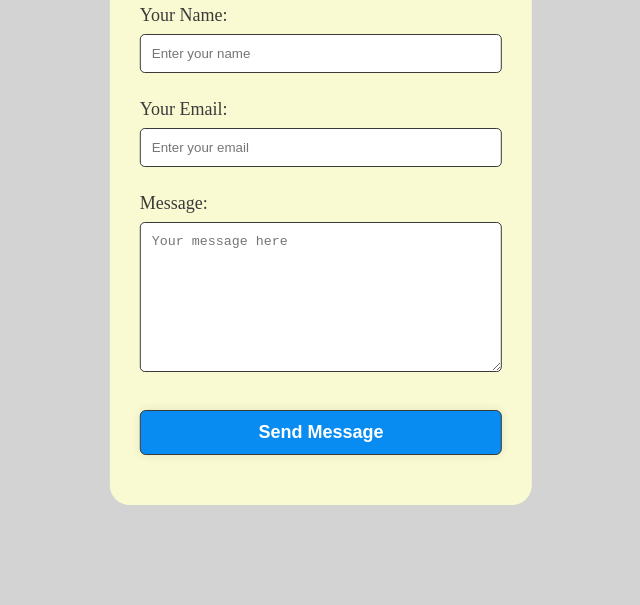
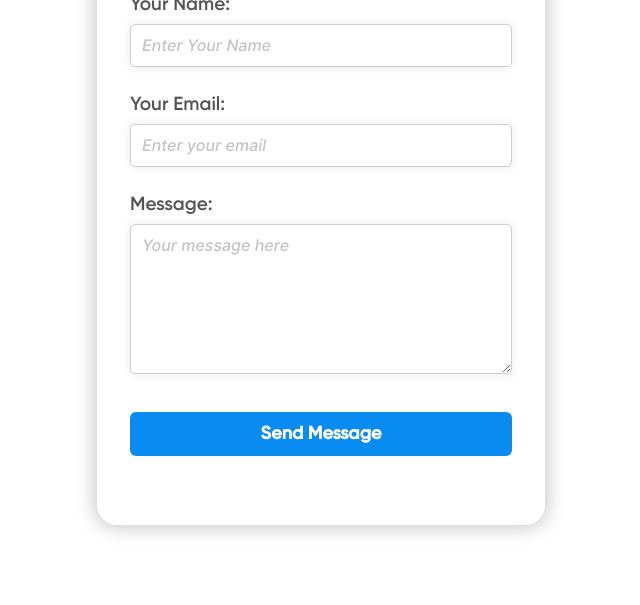
Before and after one commit to ved7482/styling-contact-us-form, a plain HTML site: page index.html in a window 1280 px wide. Shown: the part 195-800 px from the top of the page, without its empty margins (319-959 px from the left). Drawn offline with Linux system fonts and the light colour scheme.

Commit message:
final commit

```diff
--- a/index.html
+++ b/index.html
@@ -5,7 +5,7 @@
 <head>
     <meta charset="UTF-8">
     <meta name="viewport" content="width=device-width, initial-scale=1.0">
-    <title>Form | Contact Us</title>
+    <title>Contact Us Form</title>
     <link rel="stylesheet" href="style.css">
 </head>
 <body>
--- a/style.css
+++ b/style.css
@@ -1,5 +1,17 @@
+/*JAI SHREE RAM*/
 
-/*JAI SHREE RAM*/
+@font-face {
+    font-family: gilroy;
+    src: url(assets/fonts/Gilroy-SemiBold.ttf);
+}
+@font-face {
+    font-family: inter;
+    src: url(assets/fonts/Inter-MediumItalic.otf);
+}
+@font-face {
+    font-family: california;
+    src: url(assets/fonts/dealerplatecalifornia.ttf);
+}
 
 *{
     margin: 0;
@@ -15,42 +27,78 @@ html, body{
 .main {
     height: 100%;
     width: 100%;
-    background-color: lightgrey;
+}
+
+form {
+    -webkit-user-select: none;
+    -ms-user-select: none;
+    user-select: none;
 }
 
 .container {
-    width: 33%;
-    height: 75%;
-    background-color: lightgoldenrodyellow;
+    width: 35%;
+    height: 80%;
     position: absolute;
     top: 50%;
     left: 50%;
     transform: translate(-50%, -50%);
     border-radius: 20px;
-    padding: 23px 30px;
+    padding: 25px 33px;
+    box-shadow: 0px 0px 20px 2px rgb(196, 196, 196);
 }
 
 .container h1 {
     text-align: center;
     margin: 20px 0;
+    font-size: 36px;
+    font-weight: 650;
+    font-family: california;
+}
+.container h1::selection {
+    color: rgb(33, 193, 252);
+    background-color: #323232;
+}
+.container h1:hover {
+    text-shadow: 10px 8px 10px rgb(161, 161, 161);
 }
 
 label {
-    font-size: 18px;
+    font-size: 19px;
     font-weight: 300;
-    color: rgb(58, 58, 58);
+    color: rgb(83, 83, 83);
+    font-family: gilroy;
+}
+
+#name {
+    text-transform: capitalize;
 }
 
 input {
     width: 100%;
     padding: 11px;
     margin: 8px 0;
+    border: none;
     border-radius: 5px;
-    border: 1px solid rgb(58, 58, 58);
+    border: 1px solid rgb(206, 206, 206);
+    font-weight: 500;
+    font-size: 16px;
+    font-family: inter;
+    box-shadow: 0 0 8px 2px #f0f0f0;
+    color: rgb(68, 57, 57);
+}
+
+::placeholder {
+    color: rgb(195, 195, 195);
 }
 
 input:focus {
-    color: blue;
+    color: rgb(138, 32, 32);
+    outline: none;
+    border: 0.2px solid blue;
+    box-shadow: 0 0 5px rgba(0, 123, 255, 0.5);
+}
+input:hover, textarea:hover {
+    border-color: #007BFF;
 }
 
 textarea {
@@ -58,24 +106,54 @@ textarea {
     height: 150px;
     padding: 11px;
     margin: 8px 0;
+    border: none;
     border-radius: 5px;
-    border: 1px solid rgb(58, 58, 58);
+    border: 1px solid rgb(206, 206, 206);
+    font-weight: 500;
+    font-size: 16px;
+    font-family: inter;
+    box-shadow: 0 0 8px 2px #f0f0f0;
+    color: rgb(68, 57, 57);
+}
+textarea:focus {
+    color: rgb(138, 32, 32);
+    outline: none;
+    border: 1px solid blue;
 }
 
 button {
     width: 100%;
     padding: 11px;
-    margin: 8px 0;
+    margin: 8px 0px 40px 0px;
     border-radius: 6px;
-    border: 1px solid rgb(58, 58, 58);
+    border: none;
     background-color: rgb(8, 140, 241);
     color: white;
     font-size: 18px;
     font-weight: 300;
     cursor: pointer;
-    box-shadow: 0 0 10px rgba(0, 0, 0, 0.1);
+    transition: all cubic-bezier(0.19, 1, 0.22, 1) 0.5s;
+    /* box-shadow: 0 0 10px rgba(0, 0, 0, 0.1); */
+    font-family: gilroy;
 }
 
+button:active {
+    transform: scale(0.98);
+}
 button:hover {
     background-color: rgb(50, 125, 205);
+    /* animation: pulse 1s infinite; */
+    animation: pulse 0.8s cubic-bezier(0.19, 1, 0.22, 1) 0s infinite  both;
 }
+
+@keyframes pulse {
+    0% {
+        transform: scale(1);
+    }
+    50% {
+        transform: scale(1.05);
+    }
+    100% {
+        transform: scale(1);
+    }
+}
```
Also changed, not shown: assets/fonts/Gilroy-SemiBold.ttf (added), assets/fonts/Inter-MediumItalic.otf (added), assets/fonts/dealerplatecalifornia.ttf (added), assets/img/structure.png (renamed from assets/img/image.png).
